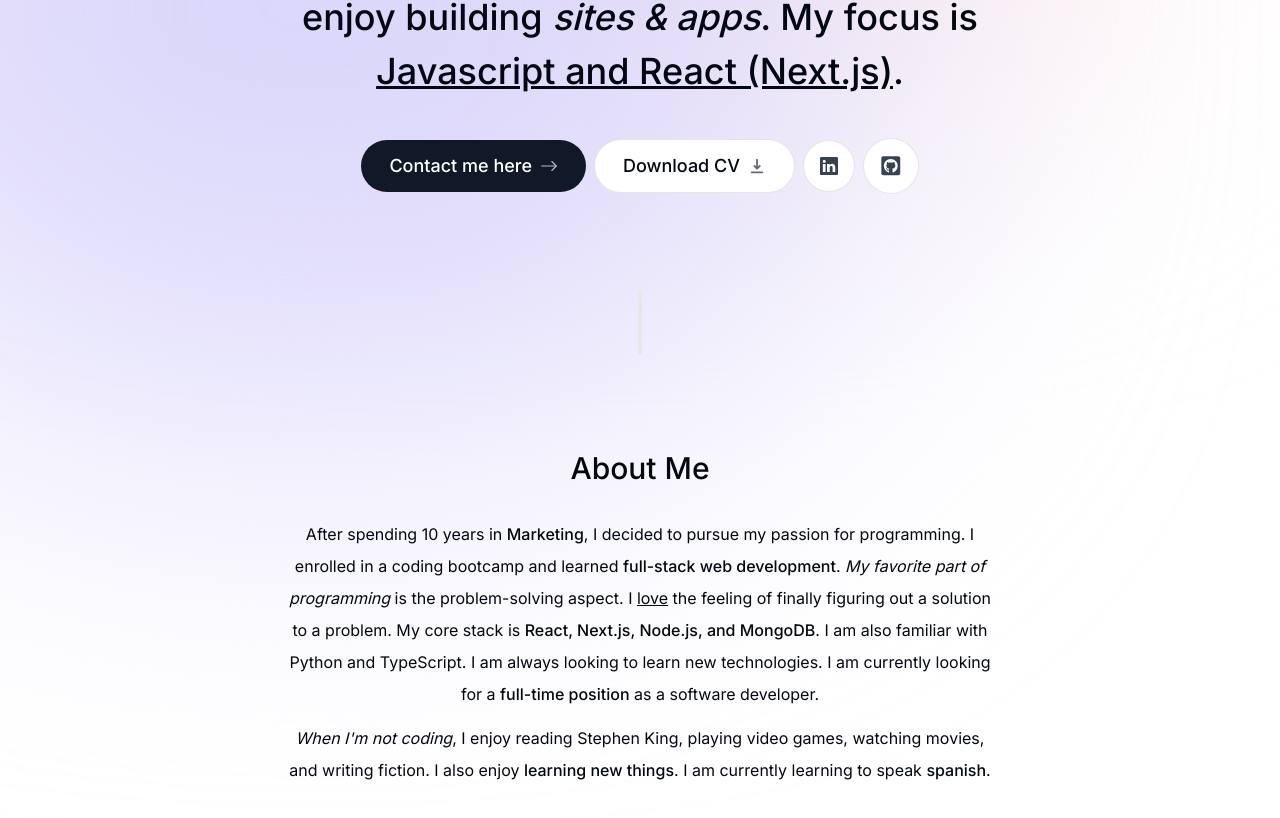
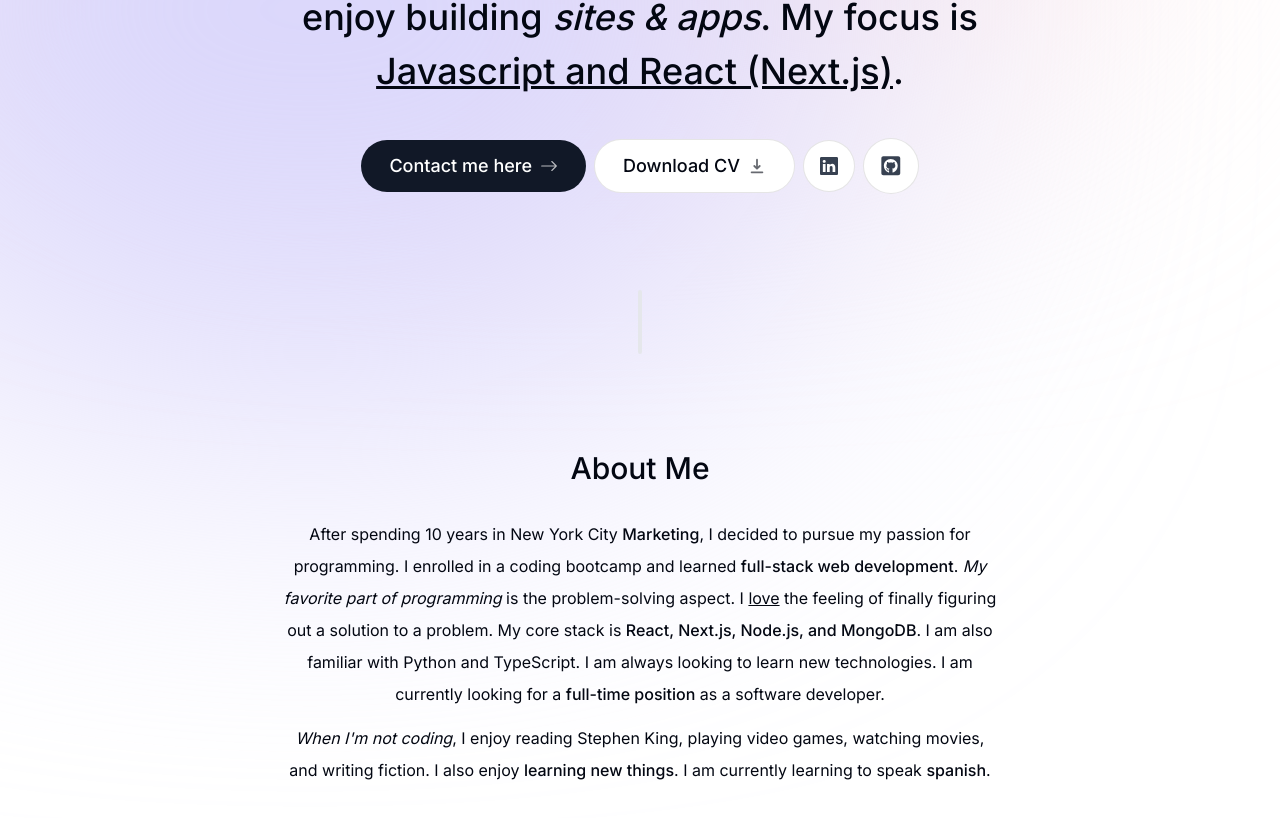
Before and after one commit to OldSociety/2024-portfolio, a Next.js app: page / in a window 1280 px wide. Shown: the part 374-1192 px from the top of the page. Built offline with nearby package versions, Linux system fonts and the light colour scheme.

Commit message:
minor change

```diff
--- a/components/about.tsx
+++ b/components/about.tsx
@@ -21,7 +21,7 @@
       {/* section heading */}
       <SectionHeading>About me</SectionHeading>
       <p className="mb-3">
-        After spending 10 years in{' '}
+        After spending 10 years in New York City{' '}
         <span className="font-medium">Marketing</span>, I decided to pursue my
         passion for programming. I enrolled in a coding bootcamp and learned{' '}
         <span className="font-medium">full-stack web development</span>.{' '}
```
